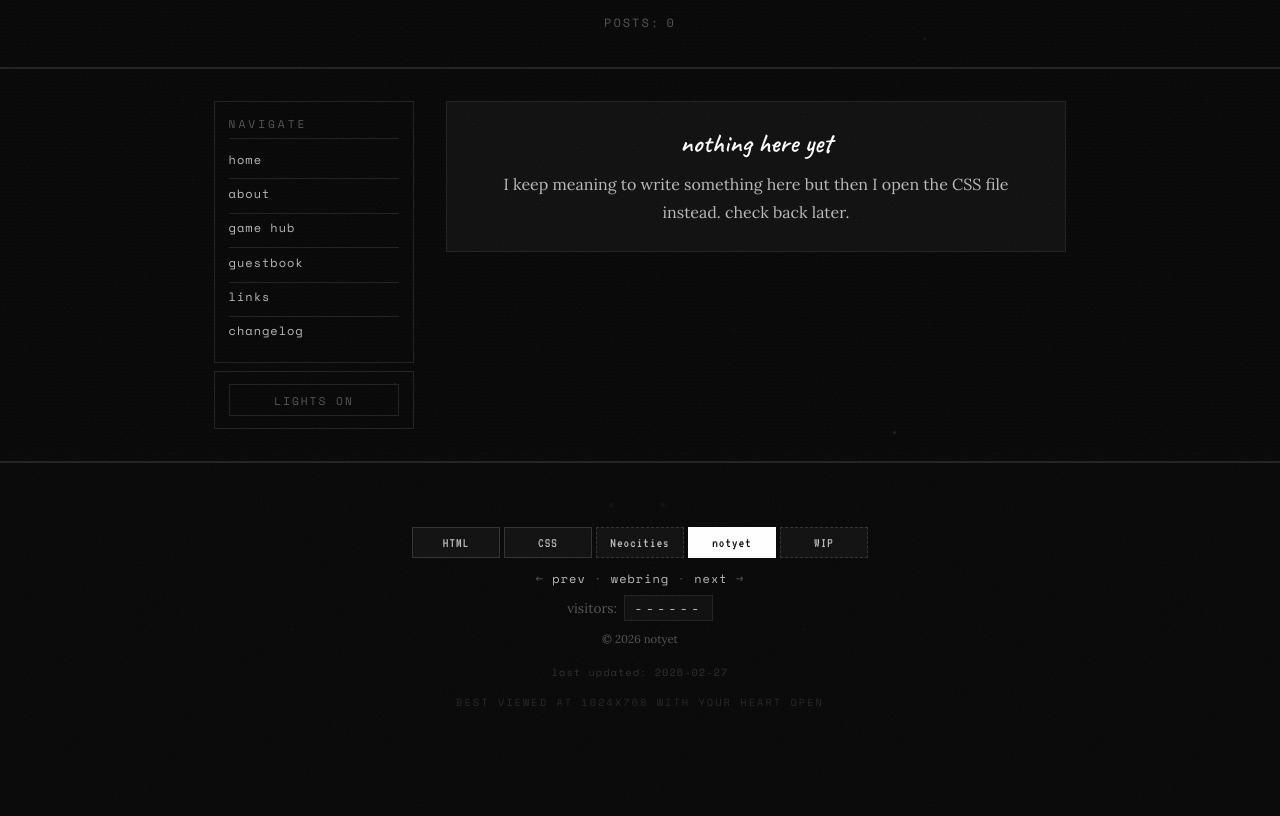
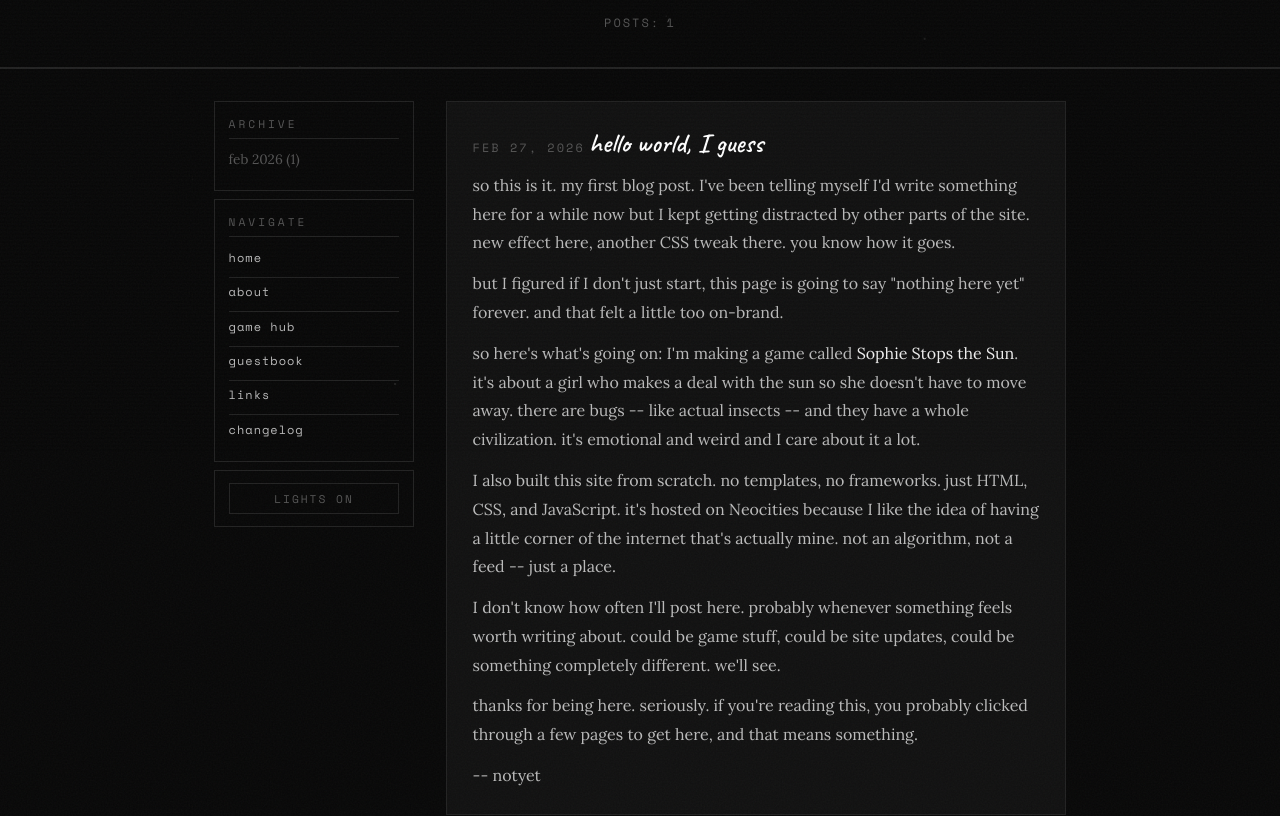
Before and after one commit to codyavila/neocities, a plain HTML site: page blog.html in a window 1280 px wide. Shown: the part 347-1163 px from the top of the page. Before the commit the page ends 1098 px from the top, so only its background shows below. Drawn offline with nearby package versions, Linux system fonts and the light colour scheme; no server answers.

Commit message:
feat: add first blog post and update post count; include archive section in sidebar

```diff
--- a/blog.html
+++ b/blog.html
@@ -30,13 +30,20 @@
       <a href="game.html">game</a>
       <a href="guestbook.html">guestbook</a>
     </nav>
-    <p class="status-line"><span>posts:</span><span>0</span></p>
+    <p class="status-line"><span>posts:</span><span>1</span></p>
   </header>
 
   <hr class="rainbow-divider" />
 
   <div class="layout">
     <aside class="sidebar">
+      <div class="sidebar-box">
+        <div class="sidebar-title">archive</div>
+        <ul>
+          <li>feb 2026 (1)</li>
+        </ul>
+      </div>
+
       <div class="sidebar-box">
         <div class="sidebar-title">navigate</div>
         <ul>
@@ -55,11 +62,43 @@
     </aside>
 
     <main class="content">
-      <section class="card fade-in" style="text-align:center;">
-        <h2 data-scramble>nothing here yet</h2>
+      <section class="card fade-in">
+        <p class="status-line"><span>feb 27, 2026</span></p>
+        <h2 data-scramble>hello world, I guess</h2>
         <p>
-          I keep meaning to write something here but then I open the CSS
-          file instead. check back later.
+          so this is it. my first blog post. I've been telling myself I'd
+          write something here for a while now but I kept getting distracted
+          by other parts of the site. new effect here, another CSS tweak there.
+          you know how it goes.
+        </p>
+        <p>
+          but I figured if I don't just start, this page is going to say
+          "nothing here yet" forever. and that felt a little too on-brand.
+        </p>
+        <p>
+          so here's what's going on: I'm making a game called
+          <a href="game.html">Sophie Stops the Sun</a>. it's about a girl
+          who makes a deal with the sun so she doesn't have to move away.
+          there are bugs -- like actual insects -- and they have a whole
+          civilization. it's emotional and weird and I care about it a lot.
+        </p>
+        <p>
+          I also built this site from scratch. no templates, no frameworks.
+          just HTML, CSS, and JavaScript. it's hosted on Neocities because
+          I like the idea of having a little corner of the internet that's
+          actually mine. not an algorithm, not a feed -- just a place.
+        </p>
+        <p>
+          I don't know how often I'll post here. probably whenever something
+          feels worth writing about. could be game stuff, could be site updates,
+          could be something completely different. we'll see.
+        </p>
+        <p>
+          thanks for being here. seriously. if you're reading this, you probably
+          clicked through a few pages to get here, and that means something.
+        </p>
+        <p>
+          -- notyet
         </p>
       </section>
     </main>
```
